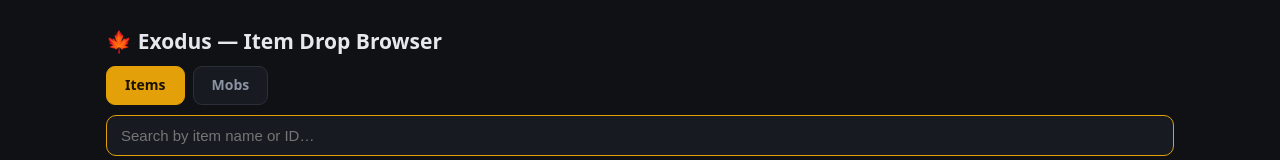
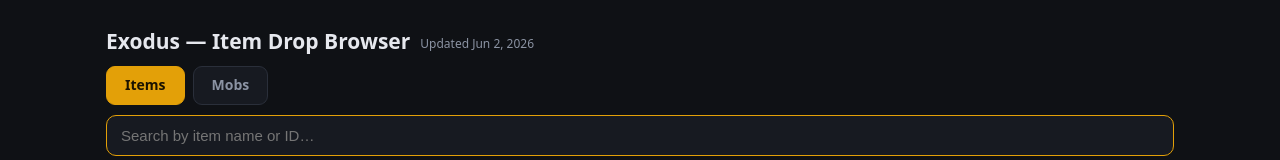
Before and after one commit to maiconlara/maplestory-exodus-drops, a React (Vite) app: page / in a window 1280 px wide. Shown: the top 160 px of the page. Built offline with nearby package versions, Linux system fonts and the light colour scheme.

Commit message:
refactor: updating data

```diff
--- a/src/App.jsx
+++ b/src/App.jsx
@@ -17,6 +17,16 @@ function fmtPct(c) {
 }
 const oneIn = (c) =>
   c == null ? "?" : "~1/" + Math.max(1, Math.round(1e6 / c)).toLocaleString();
+
+function fmtDate(iso) {
+  const [y, m, d] = String(iso || "").split("-").map(Number);
+  if (!y || !m || !d) return iso;
+  return new Date(y, m - 1, d).toLocaleDateString("en-US", {
+    year: "numeric",
+    month: "short",
+    day: "numeric",
+  });
+}
 
 const CATS = ["All", "Custom", "Equip", "Use", "Etc", "Setup", "Cash"];
 
@@ -308,7 +318,12 @@ export default function App() {
   return (
     <div className="wrap">
       <header>
-        <h2>🍁 Exodus — Item Drop Browser</h2>
+        <h2>
+          Exodus — Item Drop Browser
+          {D.meta.updated ? (
+            <span className="updated">Updated {fmtDate(D.meta.updated)}</span>
+          ) : null}
+        </h2>
         <div className="modes">
           <button
             className={"mode" + (mode === "items" ? " on" : "")}
--- a/src/styles.css
+++ b/src/styles.css
@@ -4,6 +4,7 @@ body{margin:0;background:var(--bg);color:var(--tx);font:14px/1.45 system-ui,"Seg
 .wrap{max-width:1100px;margin:0 auto;padding:16px}
 header{position:sticky;top:0;background:var(--bg);padding:10px 0 12px;z-index:5;border-bottom:1px solid var(--bd)}
 header h2{margin:0 0 10px}
+.updated{margin-left:10px;font-size:12px;font-weight:400;color:var(--dim);vertical-align:middle}
 .search{width:100%;padding:11px 14px;border-radius:10px;border:1px solid var(--bd);background:var(--panel);color:var(--tx);font-size:15px;outline:none}
 .search:focus{border-color:var(--acc)}
 .chips{display:flex;gap:6px;margin-top:10px;flex-wrap:wrap}
```
Also changed, not shown: src/packed.js.
